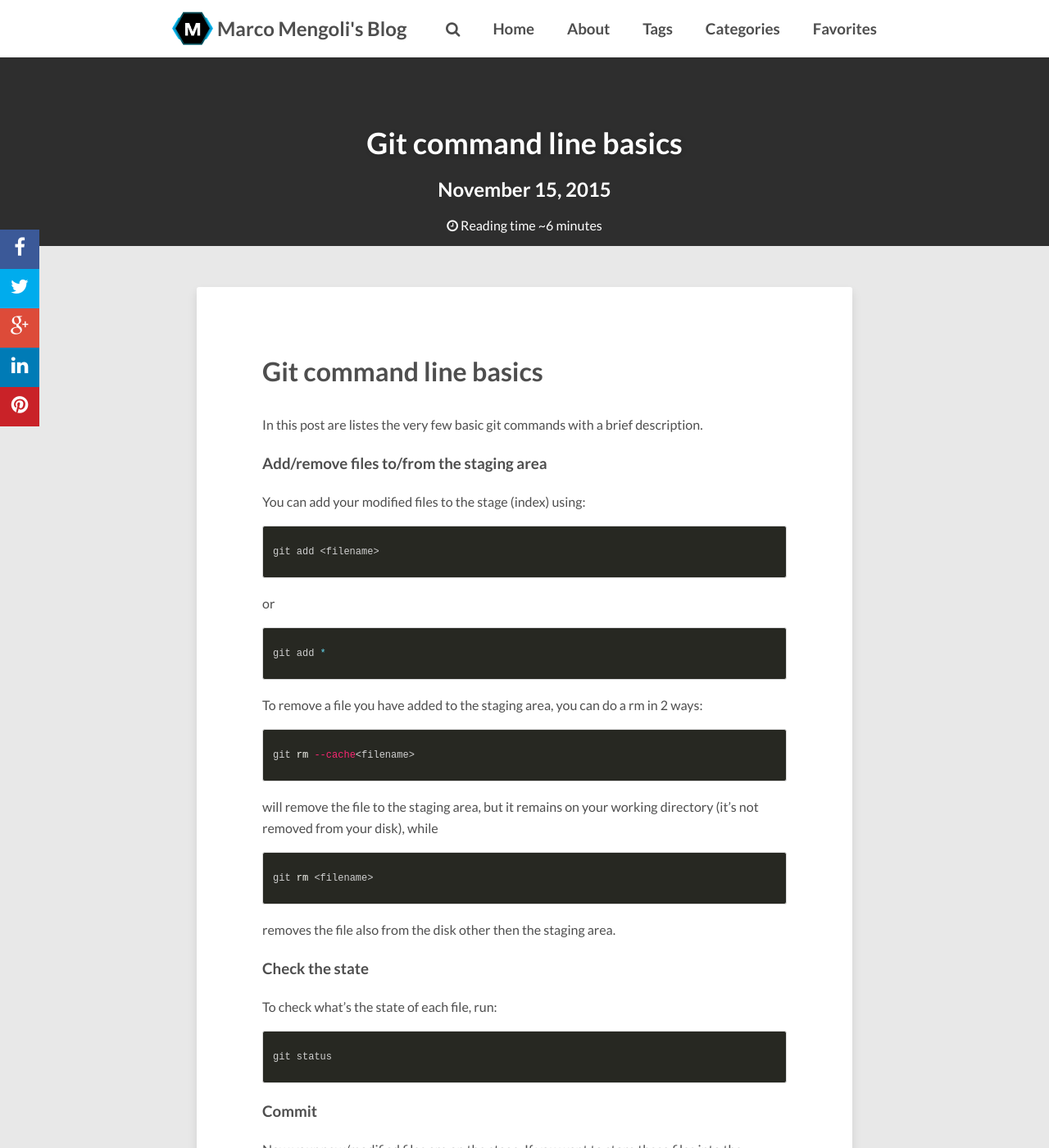
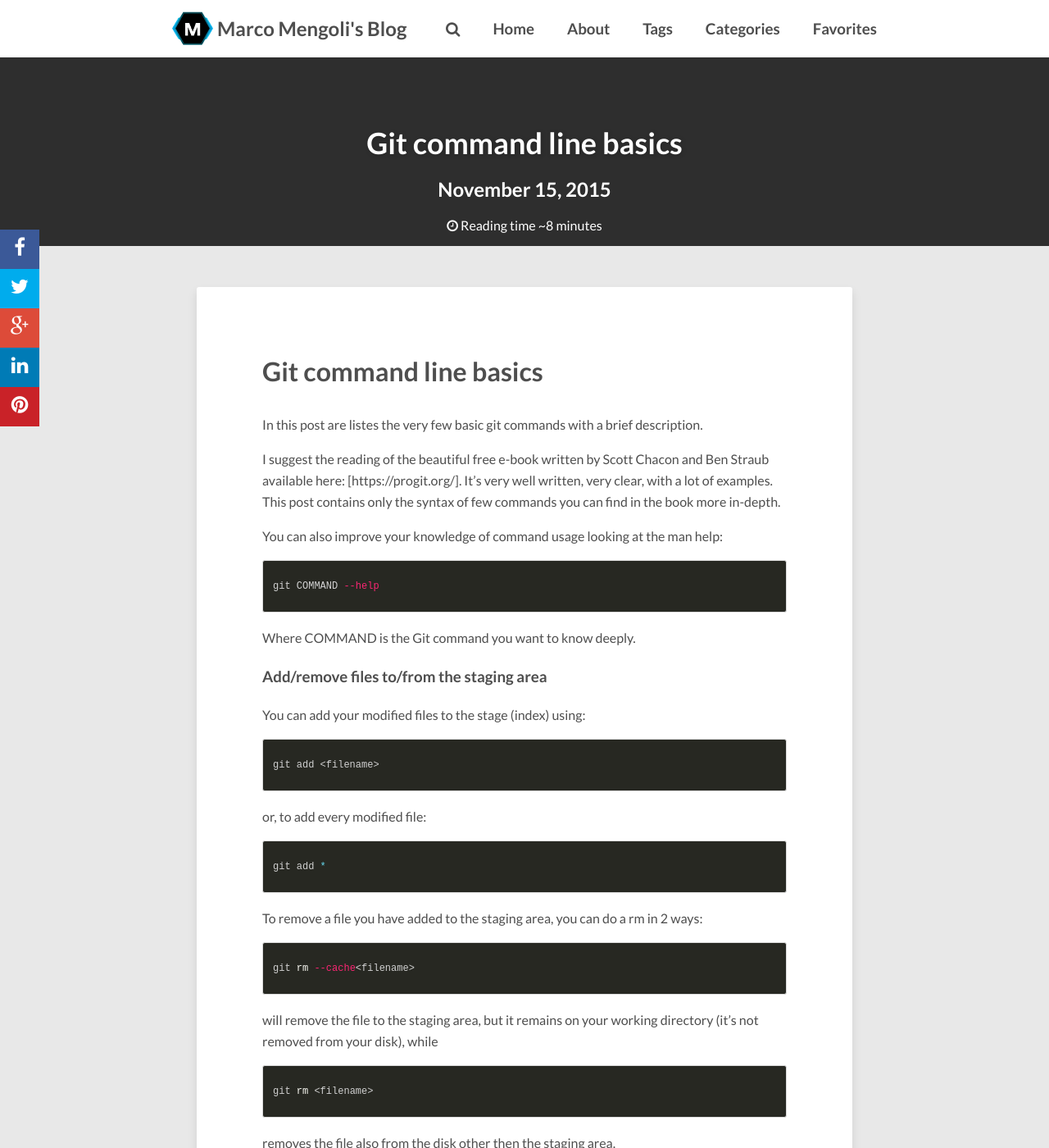
Before and after one commit to MarcoMengoli/marcomengoli.github.io, a Jekyll site: the page built from _posts/2015-11-15-GitBeginnerTutorial.md, in a window 1280 px wide and 1400 px high. Shown: the whole window at 82% size. Built offline with Jekyll 4.4.1, drawn with Linux system fonts in a browser that asks for light colours; nearby versions of some CDN libraries; comment, search, counter and statistics services are not loaded; some of the changed text lies outside the part shown.

Commit message:
Added the book link, the git --help and the -l option to view all commits

```diff
--- a/_posts/2015-11-15-GitBeginnerTutorial.md
+++ b/_posts/2015-11-15-GitBeginnerTutorial.md
@@ -9,16 +9,27 @@ categories: [Tutorial]
 
 In this post are listes the very few basic git commands with a brief description.
 
+I suggest the reading of the beautiful free e-book written by Scott Chacon and Ben Straub available here: [https://progit.org/].
+It's very well written, very clear, with a lot of examples. This post contains only the syntax of few commands you can find in the book more in-depth.
+
+You can also improve your knowledge of command usage looking at the man help:
+{% highlight bash %}
+git COMMAND --help
+{% endhighlight %}
+Where COMMAND is the Git command you want to know deeply.
+
+
 ### Add/remove files to/from the staging area
 
 You can add your modified files to the stage (index) using:
 {% highlight bash %}
 git add <filename>
 {% endhighlight %}
-or
+or, to add every modified file:
 {% highlight bash %}
 git add *
 {% endhighlight %}
+
 
 
 To remove a file you have added to the staging area, you can do a rm in 2 ways:
@@ -146,6 +157,12 @@ git checkout -b NewBranchName
 {% endhighlight %}
 where the -b option lets the checkout command to create the branch to switch on.
 
+
+To view the list of all branches, add the -l option as usual.
+{% highlight bash %}
+git commit -l
+{% endhighlight %}
+
 ### Marge
 
 First, checkout to the branch A in which you want to merge the other branch B. Doing this, the modifications in file B are merged in branch A (B->A).
```
